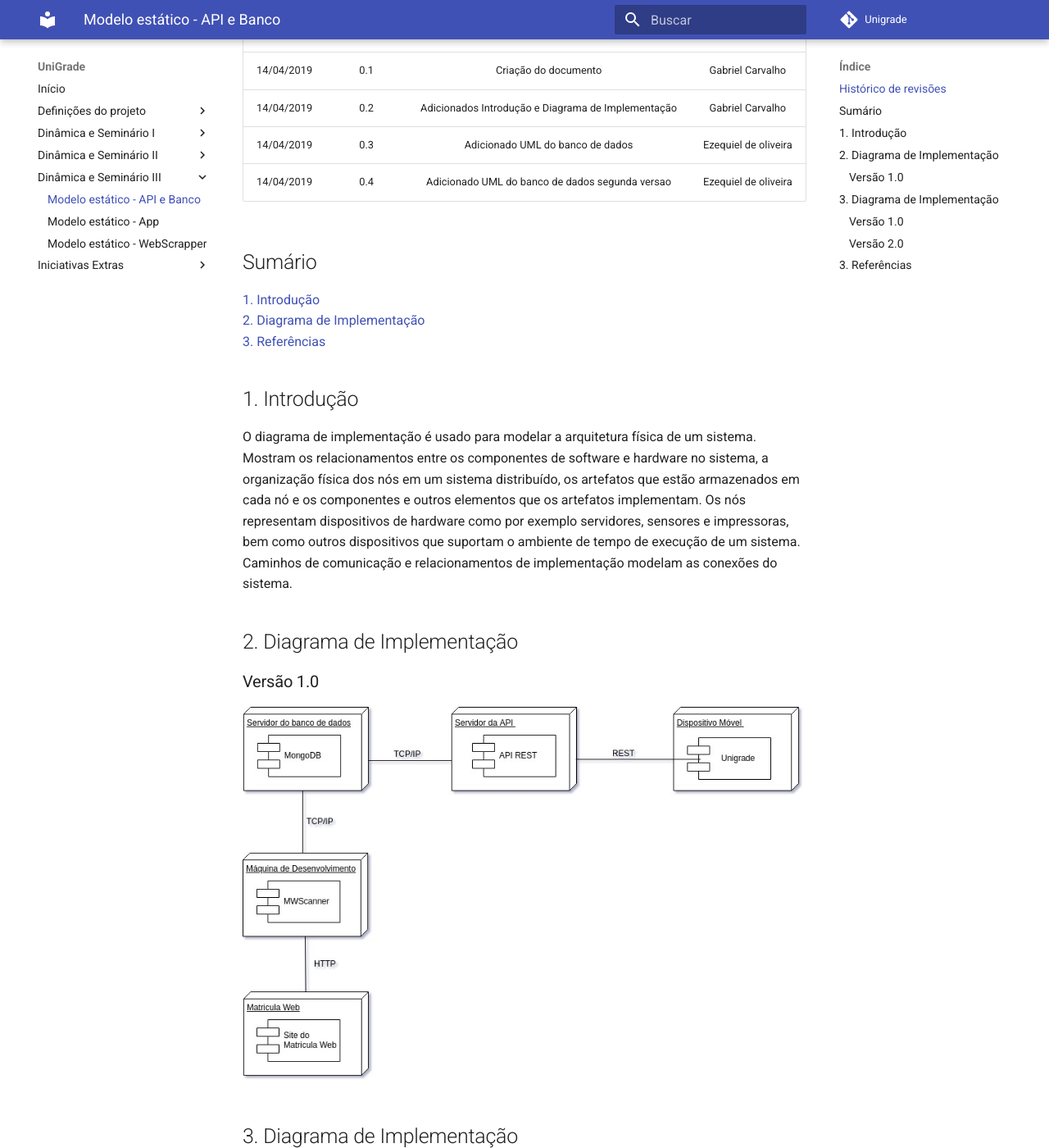
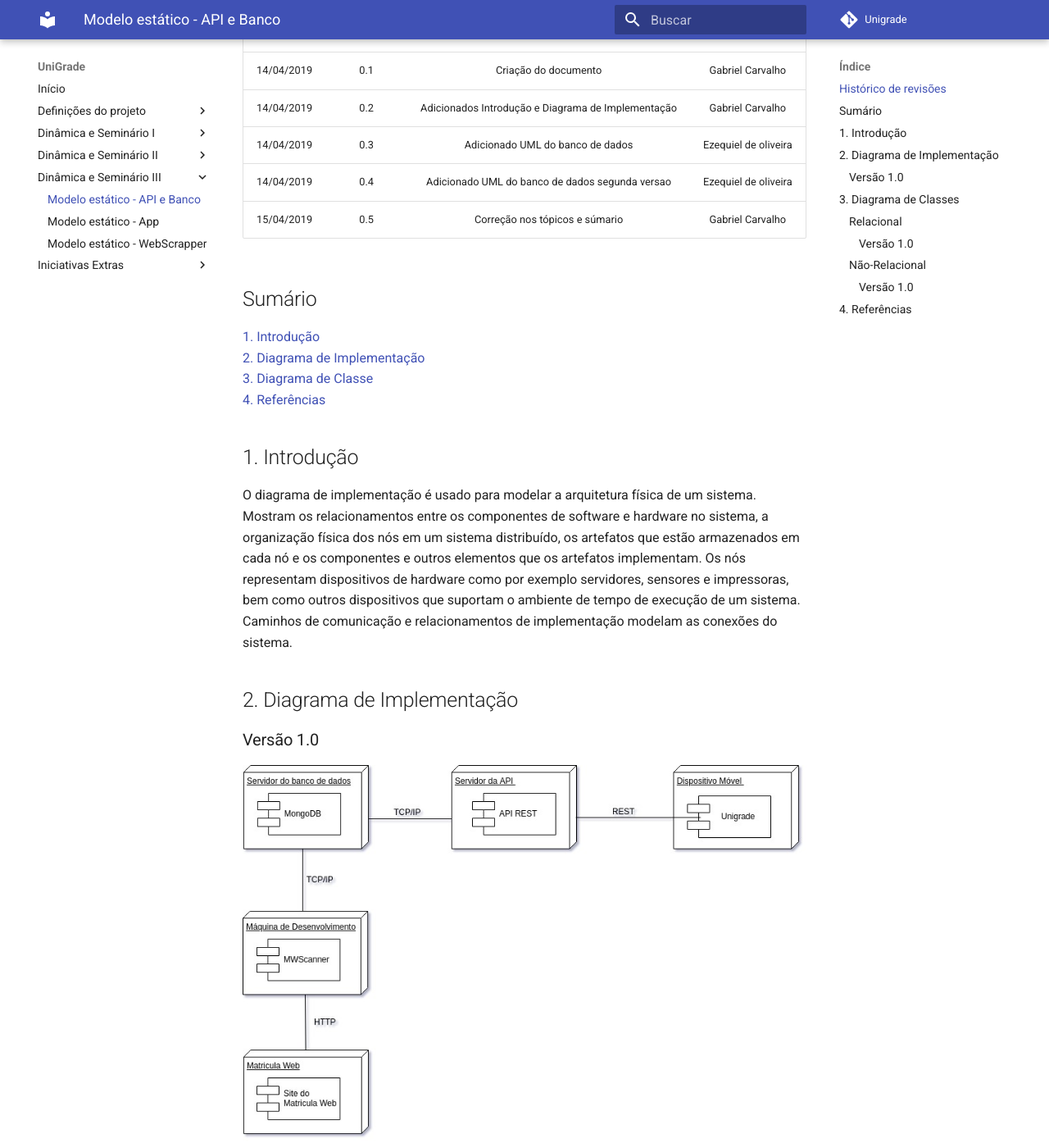
Before and after one commit to ads-unigrade-2019-1/Wiki, an MkDocs documentation site: the page built from docs/dinamica03/apiebanco.md, in a window 1280 px wide and 1400 px high, scrolled down 213 px. Shown: the whole window at 82% size. Built offline with MkDocs 1.6.1 and Material for MkDocs 9.7.7, drawn with Linux system fonts in a browser that asks for light colours; some of the changed text lies outside the part shown.

Commit message:
Fixed topics

```diff
--- a/docs/dinamica03/apiebanco.md
+++ b/docs/dinamica03/apiebanco.md
@@ -8,13 +8,16 @@
 |14/04/2019|   0.2    | Adicionados Introdução e Diagrama de Implementação     |   Gabriel Carvalho  |
 |14/04/2019|   0.3    | Adicionado UML do banco de dados  |   Ezequiel de oliveira  |
 |14/04/2019|   0.4    | Adicionado UML do banco de dados segunda versao |   Ezequiel de oliveira  |
+|15/04/2019|   0.5    | Correção nos tópicos e súmario |   Gabriel Carvalho  |
+
 
 
 ## Sumário
 
 [1. Introdução](#1-introducao) <br>
 [2. Diagrama de Implementação](#2-diagrama-de-implementacao) <br>
-[3. Referências](#3-referencias)
+[3. Diagrama de Classe](#3-diagrama-de-classe) <br>
+[4. Referências](#4-referencias)
 
 ## 1. Introdução
 O diagrama de implementação é usado para modelar a arquitetura física de um sistema. Mostram os relacionamentos entre os componentes de software e hardware no sistema, a organização física dos nós em um sistema distribuído, os artefatos que estão armazenados em cada nó e os componentes e outros elementos que os artefatos implementam. Os nós representam dispositivos de hardware como por exemplo servidores, sensores e impressoras, bem como outros dispositivos que suportam o ambiente de tempo de execução de um sistema. Caminhos de comunicação e relacionamentos de implementação modelam as conexões do sistema.
@@ -22,17 +25,19 @@
 ## 2. Diagrama de Implementação
 ### Versão 1.0
 
-![pacotes](img/Diagrama-de-Implementaçao.jpg)
+![implementacao](img/Diagrama-de-Implementaçao.jpg)
 
-## 3. Diagrama de Implementação
+## 3. Diagrama de Classes
 Por questões didáticas, o banco de dados não relacional obteve uma diagramação buscando maior proximidade a um banco relacional, para melhor entendimento
-### Versão 1.0
+### Relacional
+#### Versão 1.0
 
 ![dados](img/banco_de_dados_UML.jpg)
 
-### Versão 2.0
+### Não-Relacional
+#### Versão 1.0
 
 ![dados2](img/Banco_de_dados_UML_relacional.jpg)
 
-## 3. Referências
+## 4. Referências
 * <https://www.ibm.com/support/knowledgecenter/pt-br/SS4JE2_7.5.5/com.ibm.xtools.modeler.doc/topics/cdepd.html> <br>
```
